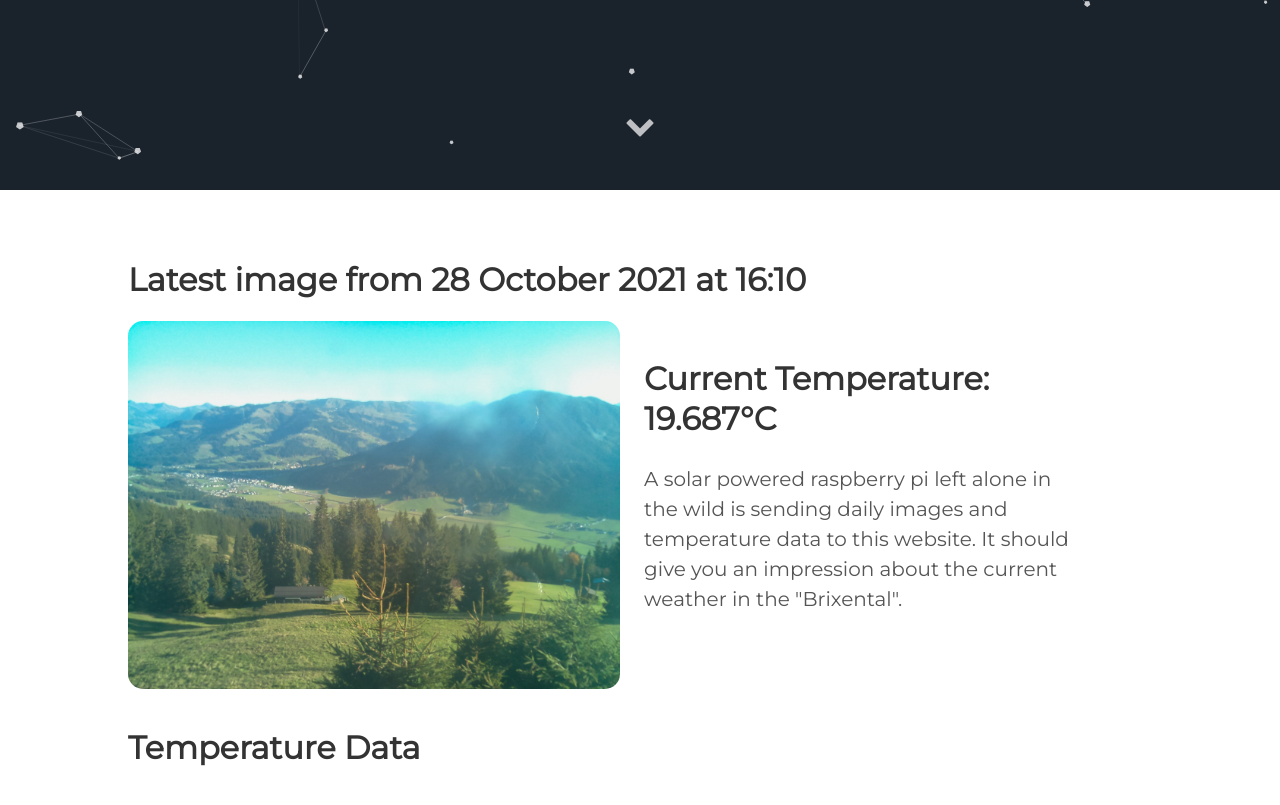
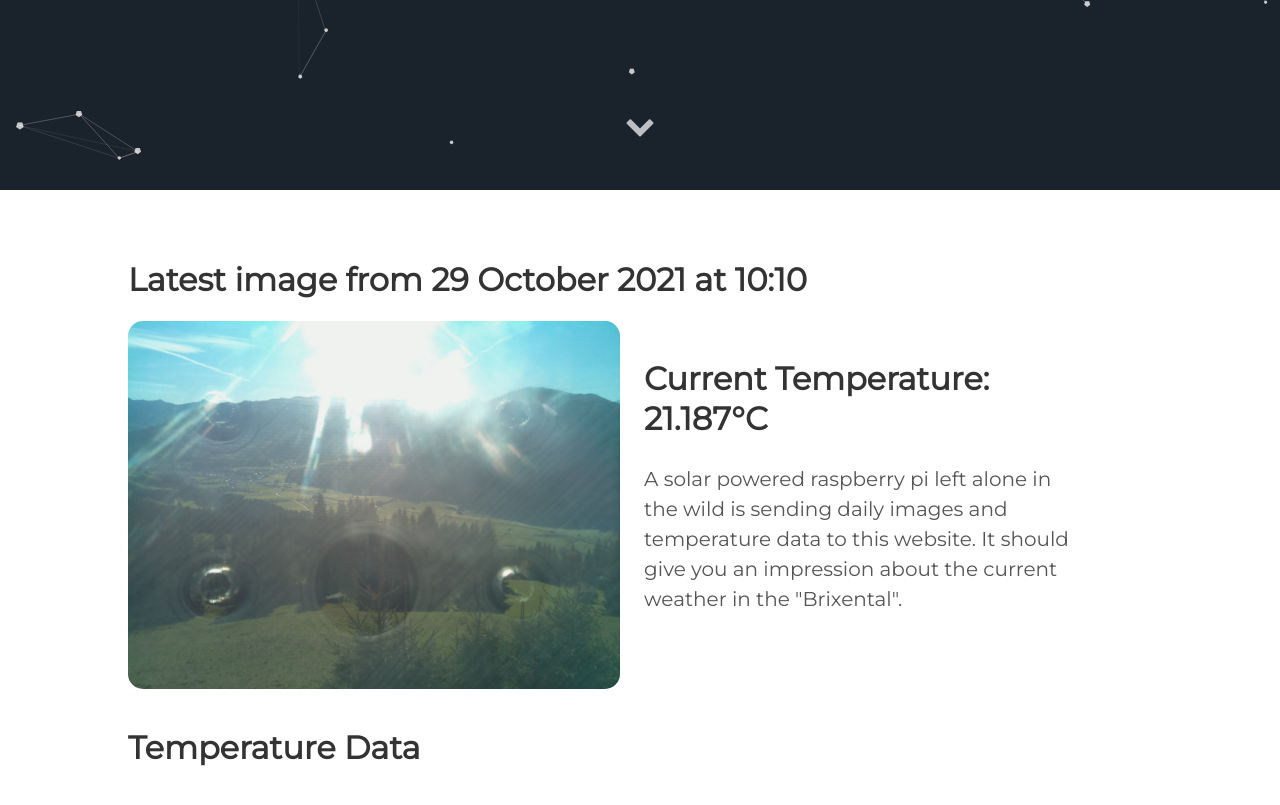
Before and after one commit to vektorious/vektorious.github.io, a Jekyll site: the page built from resources/huette.md, in a window 1280 px wide and 900 px high, scrolled down 710 px. Shown: the top 805 px of the window. Built offline with Jekyll 4.4.1, drawn with Linux system fonts in a browser that asks for light colours.

Commit message:
I'm a bot beep boop

```diff
--- a/resources/huette.md
+++ b/resources/huette.md
@@ -6,13 +6,13 @@ image: '/assets/img/'
 description: 'Live image from the Austrian alps'
 twitter_text: ' '
 ---
-## Latest image from 28 October 2021 at 16:10
+## Latest image from 29 October 2021 at 10:10
 <div class="huette">
   <div class="huette-image">
     <img src="{{ "/assets/img/huette.jpg" | prepend: site.baseurl }}">
   </div>
   <div class="huette-text">
-        <h2>Current Temperature: 19.687°C</h2>
+        <h2>Current Temperature: 21.187°C</h2>
         <p>A solar powered raspberry pi left alone in the wild is sending daily images and temperature data to this website. It should give you an impression about the current weather in the "Brixental".</p>
 
   </div>
```
Also changed, not shown: rpi-script/2021-10-29_100914.txt (renamed from rpi-script/2021-10-28_160913.txt, +6 -5 lines), rpi-script/huette.md (+2 -2 lines), assets/img/huette.jpg, assets/img/temp_plot.png, rpi-script/temp_plot.png, 1 other file.
